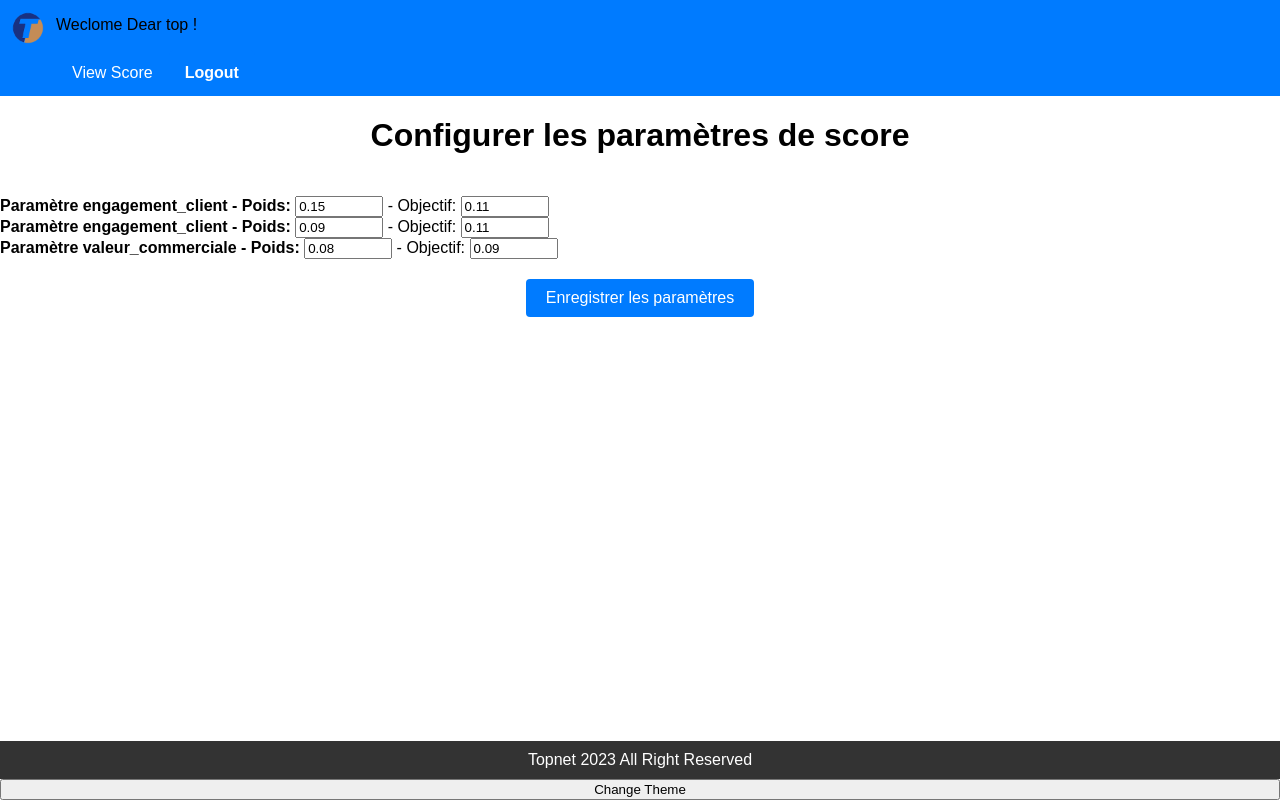
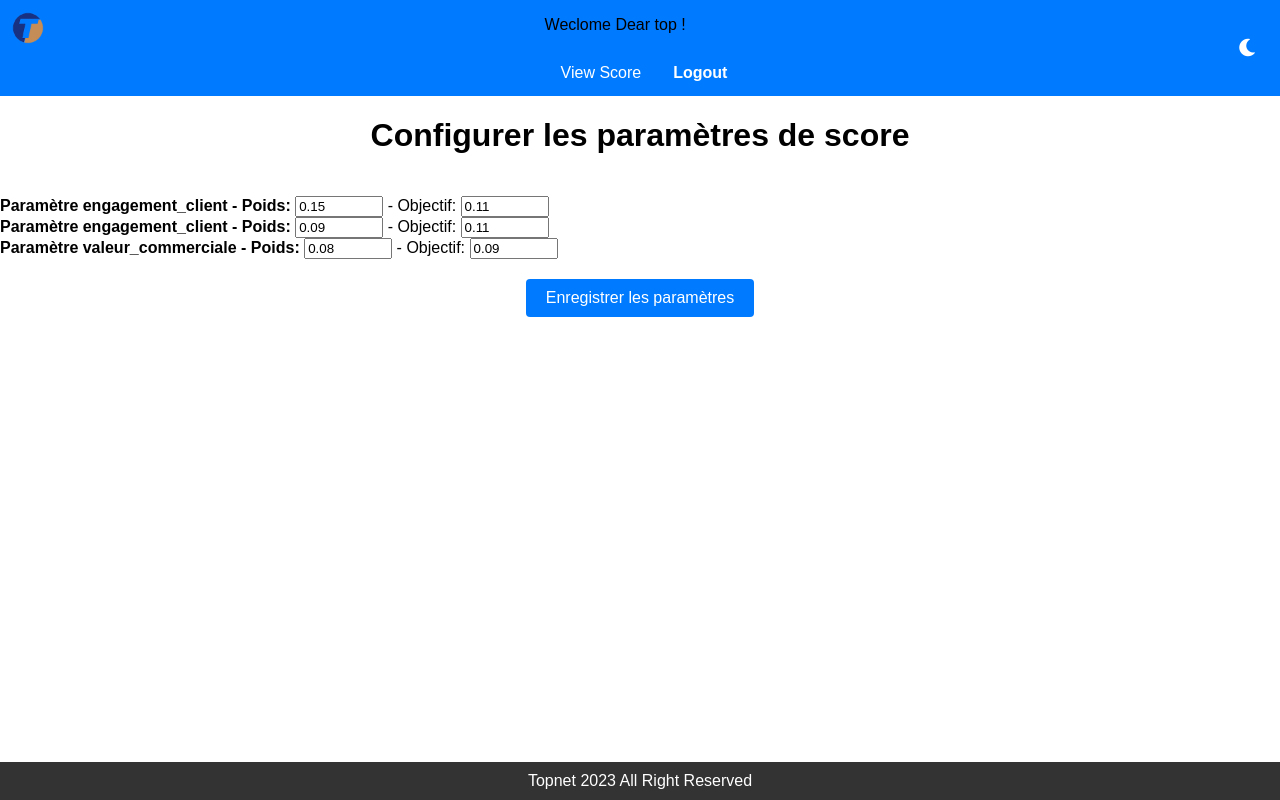
Before and after one commit to MrAhmedElmoez69/Topnet-B2C-Stage-, a Django app: page /agent/config/ in a window 1280 px wide. Run offline with Django 4.2, Linux system fonts and the light colour scheme; a user stored in the database is signed in; data comes from the database, SQL or seed files in the repository; some libraries are stand-ins or nearby versions.

Commit message:
Update base.html
Co-Authored-By: Nacib Mariem <67750731+Nacib1999@users.noreply.github.com>

```diff
--- a/top/score_app/templates/base.html
+++ b/top/score_app/templates/base.html
@@ -1,8 +1,11 @@
 <!DOCTYPE html>
 <html>
 <head>
+    <link rel="stylesheet" href="https://cdnjs.cloudflare.com/ajax/libs/font-awesome/6.0.0-beta3/css/all.min.css">
+
     <title>Configurer les paramètres de score</title>
     <style>
+
         body {
             font-family: Arial, sans-serif;
             margin: 0;
@@ -69,6 +72,8 @@
         .navbar {
             background-color: #007bff; /* Blue color */
             overflow: hidden;
+            display: flex;
+            justify-content: space-between; /* Add this property to align items to the right */
         }
 
         .navbar a {
@@ -163,7 +168,37 @@
                 display: block; /* Override the display for the hidden class */
             }
         }
+
+
+
+        /* New styles for the theme change button */
+        .theme-button {
+            background-color: transparent;
+            border: none;
+            cursor: pointer;
+            font-size: 20px;
+            color: white;
+            margin-right: 16px; /* Add some right margin to separate it from the logo */
+        }
+
+        .moon-icon:before,
+        .sun-icon:before {
+            font-family: "Font Awesome 5 Free";
+            font-weight: 900;
+            font-size: 24px;
+            line-height: 1;
+        }
+
+        .moon-icon:before {
+            content: "\f186";
+        }
+
+        .sun-icon:before {
+            content: "\f185";
+        }
     </style>
+    <script src="https://kit.fontawesome.com/your-font-awesome-kit.js" crossorigin="anonymous"></script>
+
 </head>
 {% load static %}
 <body>
@@ -185,6 +220,10 @@
             <a class="logout-button" href="{% url 'logout' %}">Logout</a>
             {% endif %}
         </div>
+        <button class="theme-button" onclick="toggleTheme()">
+            <i class="fas fa-moon" id="moonIcon"></i>
+            <i class="fas fa-sun" id="sunIcon" style="display: none;"></i>
+        </button>
 
         <button class="toggle-button" onclick="toggleLinks()">Menu</button> <!-- Change the button text to "Menu" -->
     </div>
@@ -199,6 +238,7 @@
     </div>
 
     <script>
+
 
         function toggleLinks() {
             const linksContainer = document.querySelector(".toggle-links");
@@ -226,23 +266,30 @@
         });
 
 
+
         function toggleTheme() {
             const body = document.body;
             const formBox = document.querySelector(".form-box");
+            const moonIcon = document.getElementById("moonIcon");
+            const sunIcon = document.getElementById("sunIcon");
 
             const isDarkMode = body.classList.toggle("dark-mode");
             if (isDarkMode) {
                 body.style.setProperty("--background-color", "#333"); /* Dark mode background color */
                 formBox.style.setProperty("--form-box-bg-color", "#444"); /* Dark mode form box background color */
                 formBox.style.color = "white"; /* Dark mode text color */
+                moonIcon.style.display = "none";
+                sunIcon.style.display = "inline";
             } else {
                 body.style.removeProperty("--background-color"); /* Remove dark mode background color */
                 formBox.style.removeProperty("--form-box-bg-color"); /* Remove dark mode form box background color */
                 formBox.style.color = "black"; /* Light mode text color */
+                moonIcon.style.display = "inline";
+                sunIcon.style.display = "none";
             }
         }
     </script>
-    <button onclick="toggleTheme()">Change Theme</button>
+    <script src="https://kit.fontawesome.com/your-font-awesome-kit.js" crossorigin="anonymous"></script>
 
 </body>
 </html>
```
